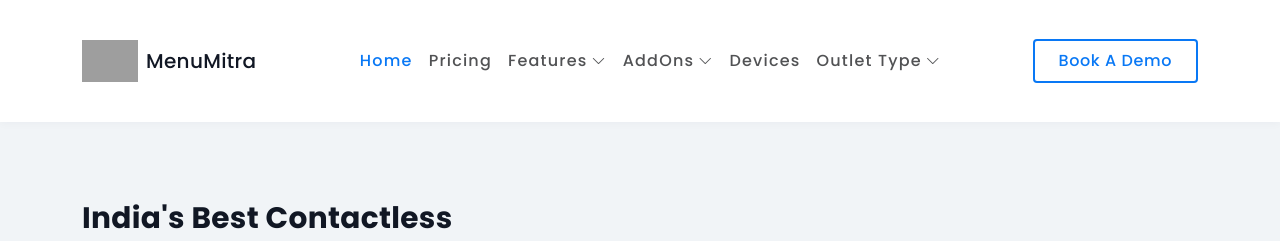
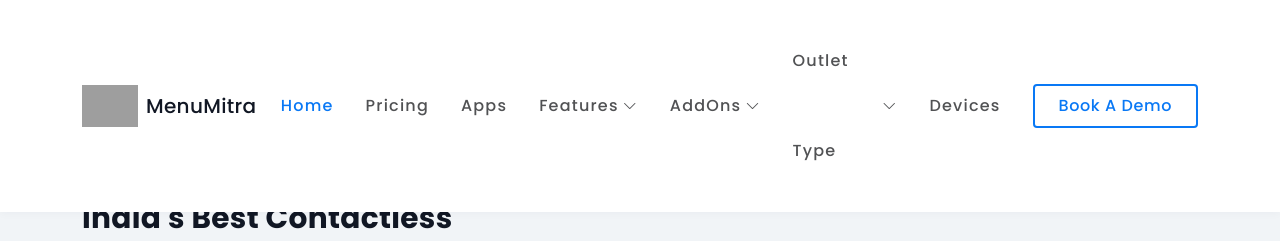
Before and after one commit to Shekru-Labs-India/menumitra_website, a React (Create React App) app: page / in a window 1280 px wide. Shown: the top 241 px of the page. Built offline with nearby package versions, Linux system fonts and the light colour scheme; grey boxes are pictures that could not be loaded.

Commit message:
Refactor Header component to improve navigation layout and add 'Apps' link for better user access.

```diff
--- a/src/components/Header.jsx
+++ b/src/components/Header.jsx
@@ -33,22 +33,27 @@ const Header = () => {
           </button>
 
           {/* Navigation Items */}
-          <div className="collapse navbar-collapse justify-content-between" id="navbar-toggle-nav-center">
-            <ul className="navbar-nav mx-auto mb-2 mb-lg-0">
-              <li className="nav-item">
+          <div className="collapse navbar-collapse" id="navbar-toggle-nav-center">
+            <ul className="navbar-nav ms-auto mb-2 mb-lg-0 align-items-lg-center">
+              <li className="nav-item mx-lg-2">
                 <Link className={`nav-link ${isActive("/") ? "active text-primary" : ""}`} to="/">
                   Home
                 </Link>
               </li>
 
-              <li className="nav-item">
+              <li className="nav-item mx-lg-2">
                 <Link className={`nav-link ${isActive("/pricing") ? "active text-primary" : ""}`} to="/pricing">
                   Pricing
                 </Link>
               </li>
+              <li className="nav-item mx-lg-2">
+                <Link className={`nav-link ${isActive("/pricing") ? "active text-primary" : ""}`} to="/pricing">
+                  Apps
+                </Link>
+              </li>
 
               {/* Features Dropdown */}
-              <li className="nav-item dropdown">
+              <li className="nav-item dropdown mx-lg-2">
                 <Link
                   className="nav-link d-flex align-items-center gap-1"
                   to="#"
@@ -79,7 +84,7 @@ const Header = () => {
               </li>
 
               {/* Add-Ons Dropdown */}
-              <li className="nav-item dropdown">
+              <li className="nav-item dropdown mx-lg-2">
                 <Link
                   className="nav-link d-flex align-items-center gap-1"
                   to="#"
@@ -101,14 +106,10 @@ const Header = () => {
                 </ul>
               </li>
 
-              <li className="nav-item">
-                <Link className={`nav-link ${isActive("/devices") ? "active text-primary" : ""}`} to="/devices">
-                  Devices
-                </Link>
-              </li>
+
 
               {/* Outlet Type Dropdown */}
-              <li className="nav-item dropdown">
+              <li className="nav-item dropdown mx-lg-2">
                 <Link
                   className="nav-link d-flex align-items-center gap-1"
                   to="#"
@@ -139,10 +140,15 @@ const Header = () => {
                     <i className="fa-solid fa-building me-2"></i>Large Chain</Link></li>
                 </ul>
               </li>
+              <li className="nav-item mx-lg-2">
+                <Link className={`nav-link ${isActive("/devices") ? "active text-primary" : ""}`} to="/devices">
+                  Devices
+                </Link>
+              </li>
             </ul>
 
             {/* Book Demo Button */}
-            <div className="d-flex align-items-center">
+            <div className="d-flex align-items-center ms-lg-3">
               <Link className="btn btn-outline-primary px-4 py-2" to="/book_demo">
                 Book A Demo
               </Link>
```
